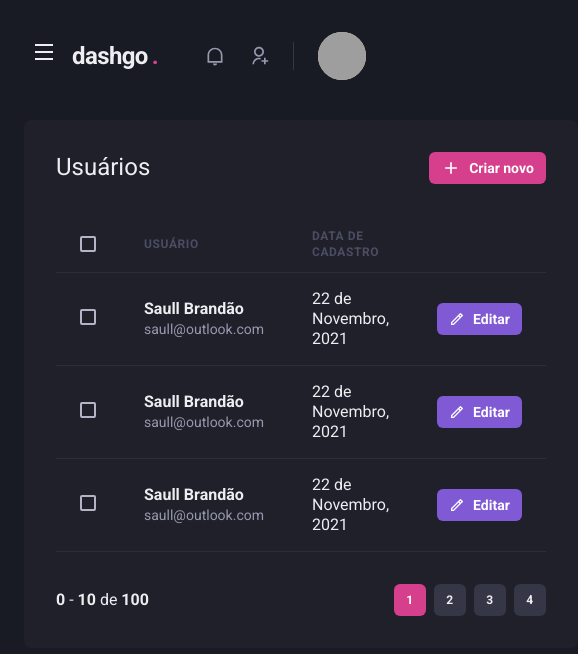
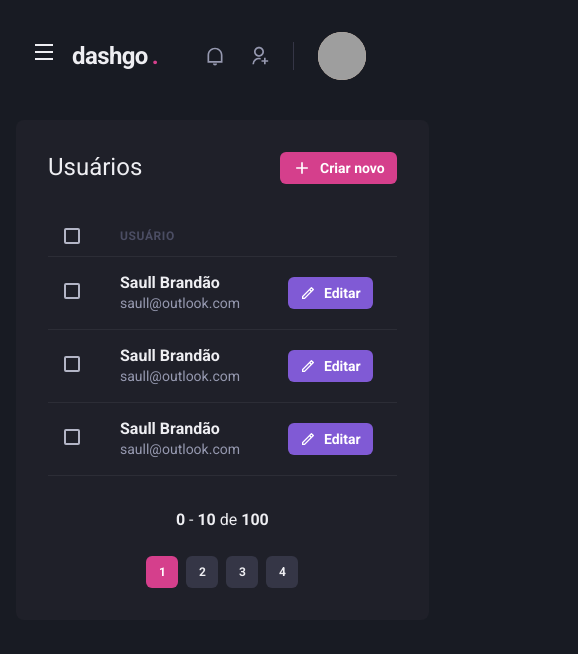
Before and after one commit to saullbrandao/dashgo, a Next.js app: page /users in a window 390 px wide. Shown: the top 654 px of the page, 578 px wide, since content can reach past the window. Built offline with nearby package versions, Linux system fonts and the light colour scheme; grey boxes are pictures that could not be loaded.

Commit message:
feat: make the users pages responsive

```diff
--- a/src/components/Pagination/index.tsx
+++ b/src/components/Pagination/index.tsx
@@ -1,9 +1,15 @@
-import { HStack, Box } from '@chakra-ui/react'
+import { Stack, HStack, Box } from '@chakra-ui/react'
 import { PaginationItem } from './PaginationItem'
 
 export const Pagination = () => {
   return (
-    <HStack mt="8" justify="space-between" align="center" spacing="6">
+    <Stack
+      direction={['column', 'row']}
+      mt="8"
+      justify="space-between"
+      align="center"
+      spacing="6"
+    >
       <Box>
         <strong>0</strong> - <strong>10</strong> de <strong>100</strong>
       </Box>
@@ -13,6 +19,6 @@ export const Pagination = () => {
         <PaginationItem number={3} />
         <PaginationItem number={4} />
       </HStack>
-    </HStack>
+    </Stack>
   )
 }
--- a/src/pages/users/index.tsx
+++ b/src/pages/users/index.tsx
@@ -12,6 +12,7 @@ import {
   Td,
   Checkbox,
   Tbody,
+  useBreakpointValue,
 } from '@chakra-ui/react'
 import { RiAddLine, RiPencilLine } from 'react-icons/ri'
 import { Header } from '../../components/Header'
@@ -19,10 +20,15 @@ import { Pagination } from '../../components/Pagination'
 import { Sidebar } from '../../components/Sidebar'
 
 export default function UserList() {
+  const isWideVersion = useBreakpointValue({
+    base: false,
+    lg: true,
+  })
+
   return (
     <Box>
       <Header />
-      <Flex w="100%" my="6" maxW={1480} mx="auto" px="6">
+      <Flex w="100%" my="6" maxW={1480} mx="auto" px={['4', '6']}>
         <Sidebar />
         <Box flex="1" borderRadius={8} bg="gray.800" p="8">
           <Flex mb="8" justify="space-between" align="center">
@@ -43,17 +49,17 @@ export default function UserList() {
           <Table colorScheme="whiteAlpha">
             <Thead>
               <Tr>
-                <Th px="6" color="gray.300" width="8">
+                <Th px={['4', '4', '6']} color="gray.300" width="8">
                   <Checkbox colorScheme="pink" />
                 </Th>
                 <Th>Usuário</Th>
-                <Th>Data de cadastro</Th>
+                {isWideVersion && <Th>Data de cadastro</Th>}
                 <Th width="8" />
               </Tr>
             </Thead>
             <Tbody>
               <Tr>
-                <Td px="6">
+                <Td px={['4', '4', '6']}>
                   <Checkbox colorScheme="pink" />
                 </Td>
                 <Td>
@@ -64,7 +70,7 @@ export default function UserList() {
                     </Text>
                   </Box>
                 </Td>
-                <Td>22 de Novembro, 2021</Td>
+                {isWideVersion && <Td>22 de Novembro, 2021</Td>}
                 <Td>
                   <Button
                     as="a"
@@ -78,7 +84,7 @@ export default function UserList() {
                 </Td>
               </Tr>
               <Tr>
-                <Td px="6">
+                <Td px={['4', '4', '6']}>
                   <Checkbox colorScheme="pink" />
                 </Td>
                 <Td>
@@ -89,7 +95,7 @@ export default function UserList() {
                     </Text>
                   </Box>
                 </Td>
-                <Td>22 de Novembro, 2021</Td>
+                {isWideVersion && <Td>22 de Novembro, 2021</Td>}
                 <Td>
                   <Button
                     as="a"
@@ -103,7 +109,7 @@ export default function UserList() {
                 </Td>
               </Tr>
               <Tr>
-                <Td px="6">
+                <Td px={['4', '4', '6']}>
                   <Checkbox colorScheme="pink" />
                 </Td>
                 <Td>
@@ -114,7 +120,7 @@ export default function UserList() {
                     </Text>
                   </Box>
                 </Td>
-                <Td>22 de Novembro, 2021</Td>
+                {isWideVersion && <Td>22 de Novembro, 2021</Td>}
                 <Td>
                   <Button
                     as="a"
```
